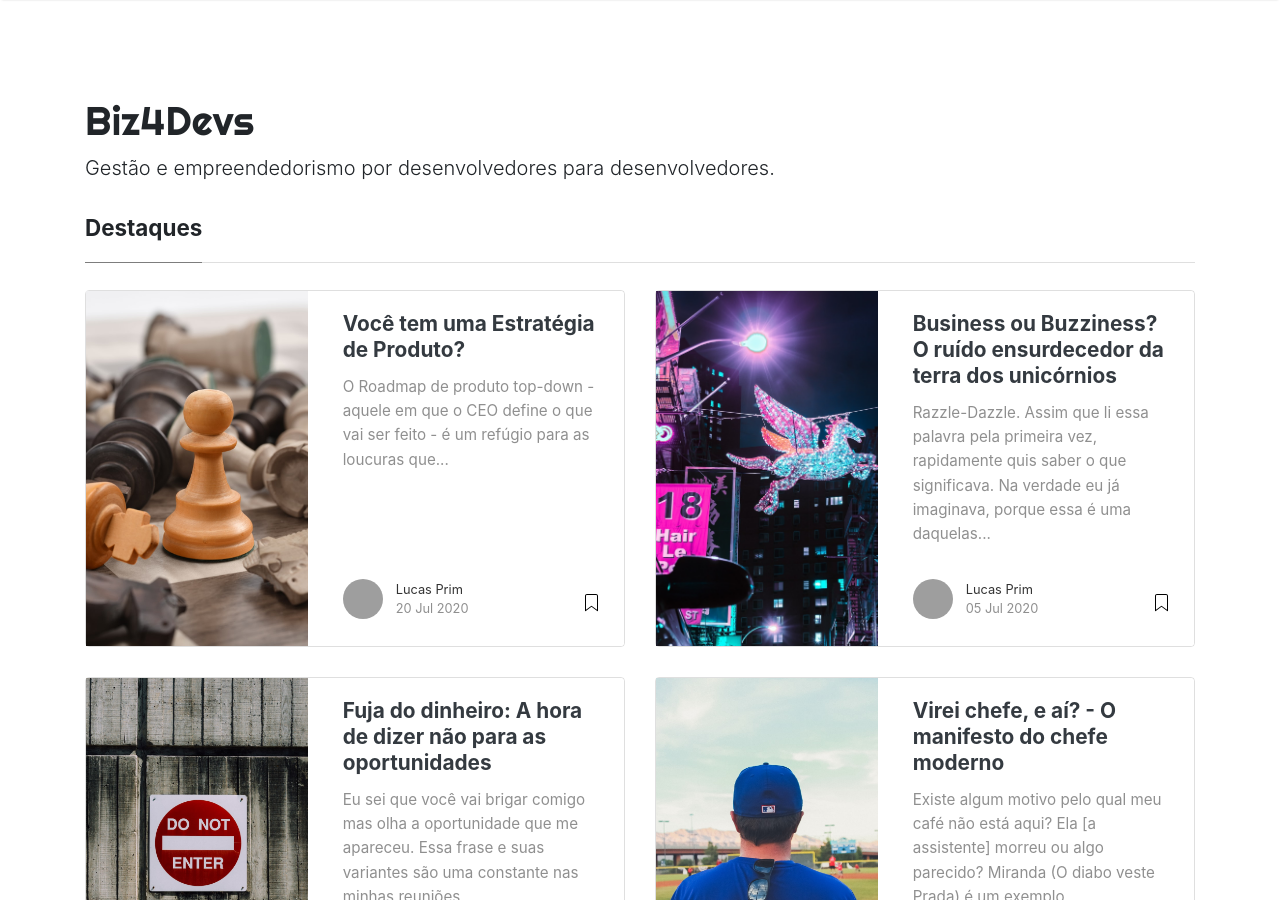
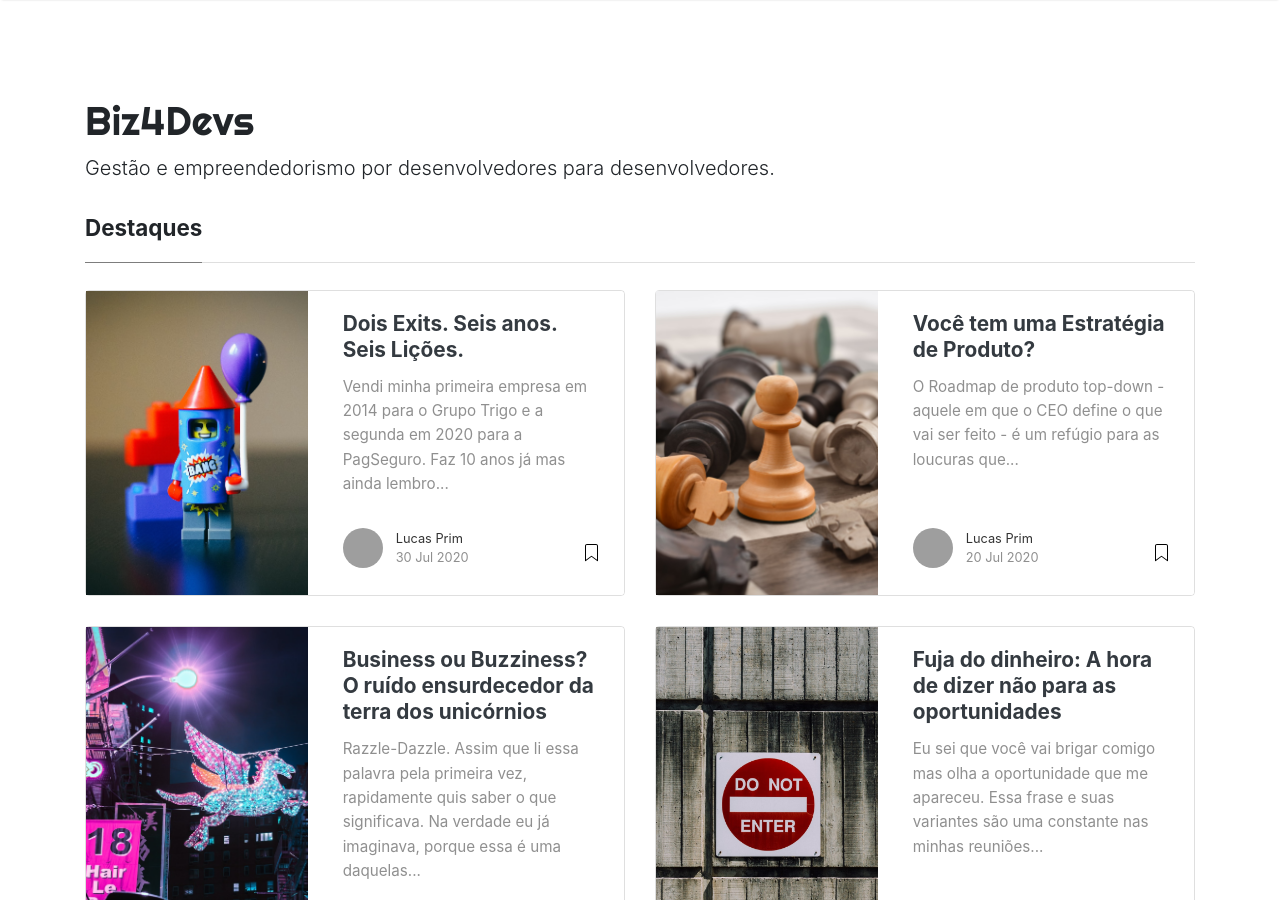
Before and after one commit to lucasprim/biz4devs, a Jekyll site: the page built from index.html, in a window 1280 px wide and 900 px high. Built offline with Jekyll 4.4.1, drawn with Linux system fonts in a browser that asks for light colours; nearby versions of some CDN libraries; the list of posts is cut into pages by our own code; some of the changed lines change nothing that is shown; grey boxes are pictures that could not be loaded.

Commit message:
Added a new post about the exits.

```diff
--- /dev/null
+++ b/_posts/2020-07-30-Dois-Exits-Seis-Anos-Seis-Licoes.md
@@ -0,0 +1,85 @@
+---
+layout: post
+title: Dois Exits. Seis anos. Seis Lições.
+date: 2020-07-30 11:00:00 -0300
+author: prim
+categories: examples
+permalink: dois-exits-seis-anos-seis-licoes
+featured: true
+hidden: true
+comments: true
+description: "As lições aprendidas de uma década empreendendo. Depois de ter feito dois exits, resolvi enumerar e compartilhar algumas lições importantes para levar em consideração quando for montar a próxima empresa. Este post tem seis lições importantes para qualquer empreendedor."
+image: assets/images/covers/lego-figure-rocket-baloon.jpg
+image_credits: >-
+  <span>Photo by <a href="https://unsplash.com/@helloimnik?utm_source=unsplash&amp;utm_medium=referral&amp;utm_content=creditCopyText" target="_blank">Hello I'm Nik 🎞</a> on <a href="https://unsplash.com/s/photos/rocket?utm_source=unsplash&amp;utm_medium=referral&amp;utm_content=creditCopyText" target="_blank">Unsplash</a></span>
+---
+
+Vendi minha primeira empresa em 2014 para o Grupo Trigo e a segunda em 2020 para a PagSeguro. Faz 10 anos já mas ainda lembro claramente do dia em que o [Cadu](https://www.linkedin.com/in/carlos-souza-51610030/){:target="\_blank"} me encontrou no corredor da [ESAG](https://www.udesc.br/esag/home){:target="\_blank"} para elogiar minha palestra sobre um projeto que não deu certo. Quinze minutos de papo renderam um rumo inimaginável para minha vida. Virei empreendedor.
+
+Como a rodinha da bicicleta que ajuda nas primeiras pedaladas, o Cadu - empreendedor nato - me ajudou a dar meus primeiros passos nessa nova vida. Nunca tive referências de empreendedorismo por perto. Contando meus avós e dezenas de  tios, todos exceto um são funcionários públicos. Numa família de barnabés eu seguia o mesmo trilho, colecionando dois estágios em laboratórios da universidade e um no Banco do Brasil. Os sócios foram minha salvação.
+
+Já escutei dezenas de histórias de sociedades que desmoronam com o tempo. Não foi meu caso. Encontrei três pessoas (Cadu, Japa e Marvio) que, embora sejam totalmente diferentes de mim, tenham ambições diferentes das minhas e venham de contextos diferentes do meu, me inspiram todos os dias. O que nos une é nossa ética de trabalho. Sei que posso contar com eles para qualquer coisa. Naturalmente não somos isentos de brigas, problemas e tabus. Mas isso é insignificante perto da força que nós temos juntos.
+
+	## Lição I: Sócios podem ser uma dádiva ou uma maldição.
+
+	Um sócio executivo é uma dádiva quando cumpre **todas** as condições abaixo:
+
+	1. Tem uma ética de trabalho robusta. Se dedica incondicionalmente ao negócio.
+	2. Complementa as suas habilidades. É excelente nas suas áreas de genialidade.
+	3. Toma decisões e discute buscando o melhor caminho para a empresa. Não busca satisfazer seu ego e agendas próprias através do negócio.
+	4. É racional, transparente, admite seus erros, muda de opinião.
+	5. Se interessa autenticamente em ouvir outras opiniões. Está sempre aprendendo e evoluindo como profissional e humano.
+
+Decidir empreender não foi para mim um ato de coragem tanto quanto de rebeldia. E foi na rebeldia que encontrei meus momentos de glória. A rotina de CEO sempre foi tentadora com suas armadilhas e ruídos que induzem a fazer aquilo que todo mundo faz. Consegui evitar as armadilhas e o onipresente canto da sereia me tornando um pensador independente.
+
+Meu conselho para qualquer CEO e empreendedor é de desconfiar das coisas que parecem não fazer sentido. Não dá para ter medo de fazer "perguntas idiotas" e muito menos de parecer burro. Burro de verdade é quem finge que entendeu e só depois vai entender o baile que levou. É o seu orgulho que vai permitir que os seus oponentes levem a melhor. O pior é que desfazer a cagada dói mais no ego do que fazer.
+
+Existem duas ocasiões em especial que pegam o empreendedor pelo fígado. A primeira é quando alguém oferece, de forma deliberadamente vaga, algo que parece bom demais para ser verdade. Quem tem uma rotina sofrida - como um empreendedor -  confunde vagalume com raio de sol. Se algo parece bom demais para ser verdade, é porque via de regra você entendeu algo errado. Vai se arrepender. A segunda é quando usam a carta da *praxe* contra você: "isso é tranquilo, todo mundo aceita, é o padrão". Você não vai querer ser a pessoa que empaca em algo  "padrão", né? Isso seria admitir ignorância. Não caia nessa. Desconfie e busque entender tudo, especialmente a *praxe*.
+
+	## Lição II: Rebeldia paga dividendos.
+
+	Seja um pensador independente. Desconfie quando as coisas não parecerem fazer sentido. Questione e não deixe o orgulho entrar no caminho do que é certo. Se alguém te oferecer algo que parece bom demais para ser verdade, geralmente é.
+
+Não ter medo de errar é essencial. Não ter medo de admitir que está errado - só aprendi isso depois de bater muita cabeça - é mais ainda. A vida do empreendedor começa com uma aposta -  de que o negócio vai dar certo - e assim segue por toda a jornada. As apostas continuam, só mudam de tamanho. A única certeza do apostador é que perder faz parte do jogo. O mesmo vale para o empreendedor.
+
+Saber dosar resiliência e mudança é o equilíbrio mais ingrato da vida do empreendedor. Se gerenciar uma empresa é uma mistura de arte e ciência, cabe a parte artística responder a pergunta: "Quando é a hora de desistir?". Para a parte científica resta o método para testar a próxima hipótese.
+
+	## Lição III: Empreender é apostar.
+
+	É inevitável tomar decisões ruins. É inevitável falhar. Entenda quando é a hora de concluir um experimento e seguir para o próximo, seja esse experimento um pequeno teste ou até mesmo toda a tese da empresa.
+	Não saber a hora de parar só vai te custar seu recurso mais escasso: seu tempo na terra.
+
+Depois de uma década de trabalho, foi no último ano que me dei conta de que, no final das contas, tive apenas duas alavancas a minha disposição como CEO: A motivação e a competência do meu time. Posso programar dezenas de sistemas, inventar centenas de conceitos e fazer dúzias de Keynotes mas nada vai funcionar se meu time não estiver alinhado, motivado e capacitado para fazer o que é preciso. Quando pensar que um liderado seu está sendo "incompetente", existe uma grande chance de o verdadeiro incompetente ser você.
+
+Ter clareza de o que precisa ser feito é relativamente fácil, mas dá pra complicar. O modelo mental que mais funcionou para mim foi o que eu escrevi [aqui no B4D](https://www.biz4devs.com/como-fazer-uma-empresa-crescer-refatorando), o de pensar na empresa como se fosse uma pessoa prestando serviço para outra. As competências do time vão sempre flutuar entre os aspectos funcionais - capacidade de fazer - e os motivacionais - capacidade de liderar.
+
+Dei a sorte e o azar de nascer auto-motivado para o trabalho. Sorte porque sair do lugar nunca me custou muito. Azar porque eu pensava que todo mundo era igual a mim. Fui um péssimo líder por muito tempo por ter dificuldade em motivar o time. Isso mudou quando li sobre [Gestão Situacional](https://tomtunguz.com/management-best-practice-1/) e entendi um modelo que me ajudou a decifrar o que compõe [a fonte da motivação](https://www.biz4devs.com/desenvolvendo-apps-vs-desenvolvendo-empresas). A peça que faltava veio quando conheci os melhores princípios para lidar com pessoas de forma virtuosa com um livro de 1936 do [Dale Carnegie](https://www3.livrariacultura.com.br/como-fazer-amigos-e-influenciar-pessoas-2112169996/p). Todos os modelos que já conheci de execução estão apoiados de alguma forma sobre esses pilares: [Traction](https://www.amazon.com/Traction-Get-Grip-Your-Business/dp/1936661837), [Scaling Up](https://scalingup.com/), [Four Disciplines of Execution](https://www.amazon.com/Disciplines-Execution-Achieving-Wildly-Important-ebook/dp/B005FLODJ8/), etc.
+
+	## Lição IV - Você tem duas alavancas
+
+	Suas alavancas como gestor são a motivação e a capacidade do seu time. Comunicação é a principal habilidade que você deve desenvolver.
+
+Falando em comunicação, sei como ninguém a diferença que faz vender sushi e vender software de marketing para restaurantes. Nove em cada dez pessoas que eu falar que vendo sushi vão entender o que eu faço. As mesmas nove não vão entender nada quando eu falar que vendo software de marketing para restaurantes. Quanto mais simples a mensagem, mais fácil é propagá-la.
+
+A essência de qualquer comunicação de marketing ou vendas deveria se apoiar em dois pontos: "o que eu faço" e "por que o que eu faço é o melhor para você". Gastando todo o tempo no primeiro ponto você não chega no mais importante. Criar uma nova categoria ("o que eu faço") na cabeça das pessoas é tão difícil que até o Steve Jobs resolveu colocar o "Phone" no "iPhone" ao invés de chamar de "iMac Nano" ou coisa que o valha. O que Al Ries já dizia [na década de 70](https://www.amazon.com/Positioning-Battle-Your-Al-Ries/dp/0071373586) continua é mais válido do que nunca: o preço de criar um novo conceito na cabeça das pessoas é muito alto.
+
+	## Lição V - Comunique-se de forma simples
+
+	É infinitamente mais fácil construir um negócio em cima de um posicionamento simples e que pega carona em um conceito já existente.
+	Simplicidade na comunicação é o principal catalisador do crescimento do seu negócio. Se você não consegue explicar o que você é rapidamente, pode ter certeza de que vai ter problemas para crescer.
+
+Simplicidade é fruto de muita reflexão. Se teve uma constante ao longo da minha jornada de empreendedor foi o preço que paguei quando desrespeitei um dos [três momentos](https://www.biz4devs.com/a-agenda-de-um-gestor) da agenda de um gestor. Já refleti de mais e de menos. Já pulei pra execução sem planejar e já planejei sem inspiração. Minha relação com o tempo sempre foi atribulada por causa das [metas absurdas](https://www.biz4devs.com/business-ou-buzziness-o-ruido-ensurdecedor-da-terra-dos-unicornios) que faziam parecer que não havia tempo para refletir e planejar.
+
+Como empreendedor, é crucial ter tempo para refletir. Não se trata de filosofia *per se* mas de explorar como deixar as suas  premissas mais robustas. Um péssimo planejamento é uma ótima maneira de jogar tempo e dinheiro fora. "Me dê seis horas para cortar uma árvore e passarei as quatro primeiras afiando o machado" ([Abraham Lincoln](https://www.google.com/search?q=lincoln+axe+quote)) não é só uma frase bonita, é um mantra para o bom gestor.
+
+Existe uma coisa muito pior do que não planejar ou não refletir, que é parar para planejar e refletir quando é hora de executar. O tempo da execução deve ser intocado. Um excelente planejamento com uma execução duvidosa é muito pior que um planejamento mediano com uma execução primorosa.
+
+Além disso, é importante ressaltar que você como empreendedor precisa também cuidar de sí mesmo. Se alimentar bem, se hidratar, fazer exercícios, ter tempo para se divertir, relaxar com a família e com os amigos é tão importante quanto se dedicar ao trabalho. Não somos robôs, somos humanos. Quanto antes você aceitar e abraçar isso, melhor.
+
+	## Lição VI - Respeite o tempo
+
+	Existe tempo para se inspirar, tempo para planejar e tempo para executar. Pular qualquer etapa é desperdiçar seu recurso mais precioso que é seu tempo na terra.
+
+	Além do seu tempo de trabalho, é crucial que você tenha tempo para você. Isso vai garantir que a sua capacidade no trabalho esteja sempre no ápice.
+
+Já que você chegou até aqui, vou oferecer mais uma lição extra.   Durante a última década tentei diversas vezes usar "Copy/Paste" das lições e modelos de outros empreendedores. A maioria das vezes deu errado. Empreendedores - como eu - acham que tem lições a ensinar. Mas ninguém tem como afirmar se as coisas funcionaram por causa de princípios ou por sorte. Pense por conta própria e avalie se o que você aprende com outros empreendedores se aplica ou não para você. É tão válido na bolsa quanto na vida: "Performance passada não é garantia de resultado futuro". Use conselhos com moderação. Inclusive estes!
```
Also changed, not shown: _pages/about.md (+2 -4 lines), assets/images/covers/lego-figure-rocket-baloon.jpg (added).
